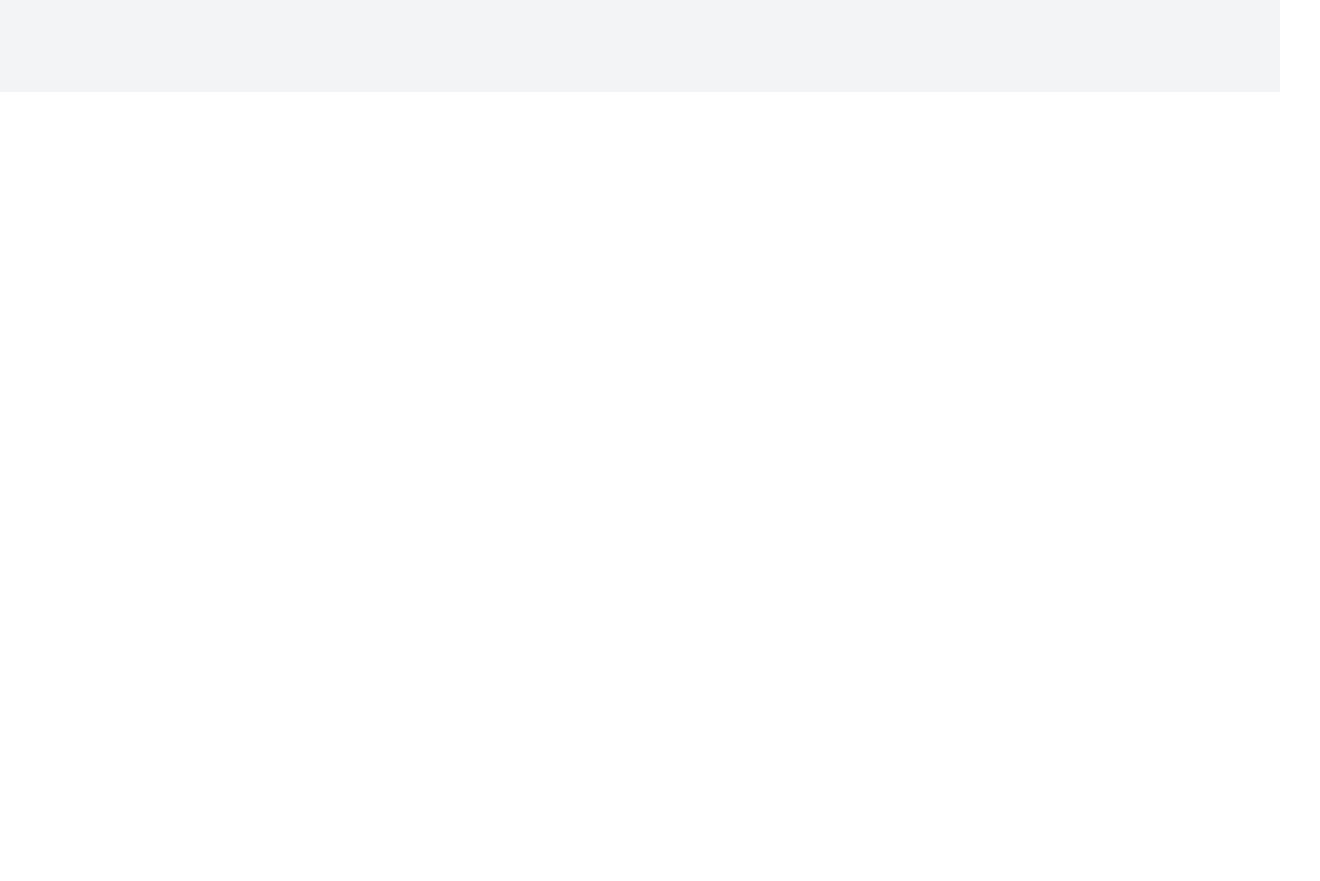
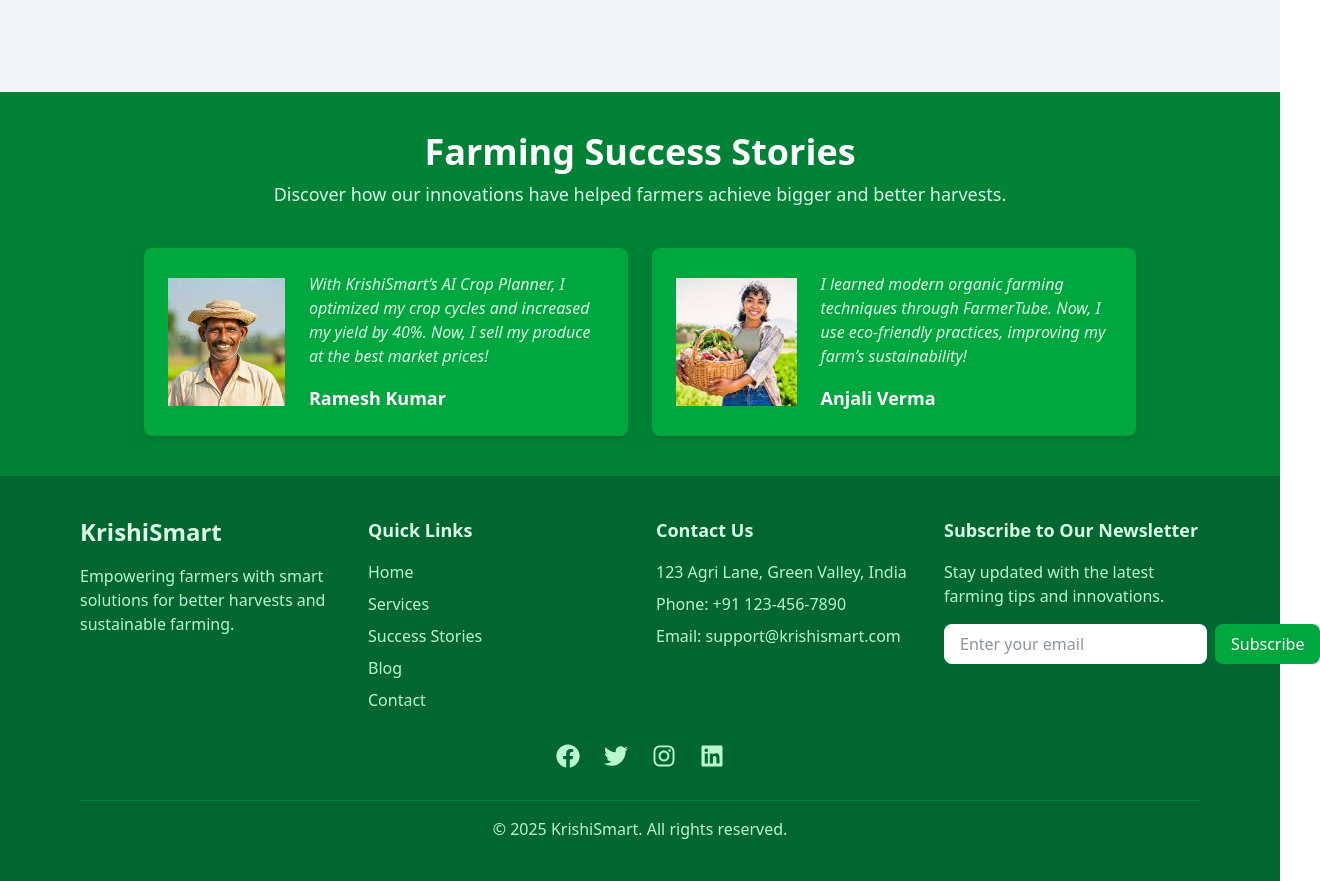
Before and after one commit to myselfprince/krishi-smart-3, a Next.js app: page / in a window 1280 px wide. Shown: the part 1520-2401 px from the top of the page, 1320 px wide, since content can reach past the window. Before the commit the page ends 1612 px from the top, so only its background shows below. Built offline with nearby package versions, Linux system fonts and the light colour scheme; no server answers.

Commit message:
success stories and footer added

```diff
--- a/src/app/page.js
+++ b/src/app/page.js
@@ -1,5 +1,7 @@
+import Footer from "@/components/Footer";
 import Homepage from "@/components/Homepage";
 import Services from "@/components/Services";
+import SuccessStories from "@/components/SuccessStories";
 import Image from "next/image";
 
 export default function Home() {
@@ -7,6 +9,9 @@ export default function Home() {
     <>
       <Homepage />
       <Services />
+      <SuccessStories />
+
+      <Footer />
     </>
   );
 }
--- /dev/null
+++ b/src/components/Footer.js
@@ -0,0 +1,118 @@
+'use client';
+
+import { FaFacebook, FaTwitter, FaInstagram, FaLinkedin } from "react-icons/fa";
+
+const Footer = () => {
+
+    const handleSubmit = (e) => {
+        e.preventDefault();
+        alert("Subscribed!"); // Replace with actual API call
+      };
+
+  return (
+    <footer className="bg-green-800 text-white py-10">
+      <div className="max-w-6xl mx-auto px-4">
+        {/* Main Footer Content */}
+        <div className="grid grid-cols-1 md:grid-cols-4 gap-8">
+          {/* Branding/Logo Area */}
+          <div>
+            <h3 className="text-2xl font-bold text-green-100 mb-4">KrishiSmart</h3>
+            <p className="text-green-200">
+              Empowering farmers with smart solutions for better harvests and sustainable farming.
+            </p>
+          </div>
+
+          {/* Quick Links */}
+          <div>
+            <h4 className="text-lg font-semibold text-green-100 mb-4">Quick Links</h4>
+            <ul className="space-y-2">
+              <li>
+                <a href="/" className="text-green-200 hover:text-white transition-colors">
+                  Home
+                </a>
+              </li>
+              <li>
+                <a href="/services" className="text-green-200 hover:text-white transition-colors">
+                  Services
+                </a>
+              </li>
+              <li>
+                <a href="/success-stories" className="text-green-200 hover:text-white transition-colors">
+                  Success Stories
+                </a>
+              </li>
+              <li>
+                <a href="/blog" className="text-green-200 hover:text-white transition-colors">
+                  Blog
+                </a>
+              </li>
+              <li>
+                <a href="/contact" className="text-green-200 hover:text-white transition-colors">
+                  Contact
+                </a>
+              </li>
+            </ul>
+          </div>
+
+          {/* Contact Information */}
+          <div>
+            <h4 className="text-lg font-semibold text-green-100 mb-4">Contact Us</h4>
+            <p className="text-green-200 mb-2">
+              123 Agri Lane, Green Valley, India
+            </p>
+            <p className="text-green-200 mb-2">Phone: +91 123-456-7890</p>
+            <p className="text-green-200">
+              Email: <a href="mailto:support@krishismart.com" className="hover:text-white transition-colors">support@krishismart.com</a>
+            </p>
+          </div>
+
+          {/* Newsletter Subscription */}
+          <div>
+            <h4 className="text-lg font-semibold text-green-100 mb-4">Subscribe to Our Newsletter</h4>
+            <p className="text-green-200 mb-4">
+              Stay updated with the latest farming tips and innovations.
+            </p>
+            <form onSubmit={handleSubmit} className="flex flex-col sm:flex-row gap-2">
+              <input
+                type="email"
+                placeholder="Enter your email"
+                className="px-4 py-2 rounded-lg text-gray-800 bg-white focus:outline-none focus:ring-2 focus:ring-green-500"
+              />
+              <button
+                type="submit"
+                className="bg-green-600 text-white px-4 py-2 rounded-lg hover:bg-green-700 transition-colors cursor-pointer"
+              >
+                Subscribe
+              </button>
+            </form>
+          </div>
+        </div>
+
+        {/* Social Media Icons */}
+        <div className="flex justify-center space-x-6 mt-8">
+          <a href="https://facebook.com" target="_blank" rel="noopener noreferrer" className="text-green-200 hover:text-white transition-colors">
+            <FaFacebook size={24} />
+          </a>
+          <a href="https://twitter.com" target="_blank" rel="noopener noreferrer" className="text-green-200 hover:text-white transition-colors">
+            <FaTwitter size={24} />
+          </a>
+          <a href="https://instagram.com" target="_blank" rel="noopener noreferrer" className="text-green-200 hover:text-white transition-colors">
+            <FaInstagram size={24} />
+          </a>
+          <a href="https://linkedin.com" target="_blank" rel="noopener noreferrer" className="text-green-200 hover:text-white transition-colors">
+            <FaLinkedin size={24} />
+          </a>
+        </div>
+
+        {/* Copyright Notice */}
+        <div className="border-t border-green-700 mt-8 pt-4 text-center">
+          <p className="text-green-200">
+            &copy; {new Date().getFullYear()} KrishiSmart. All rights reserved.
+          </p>
+        </div>
+      </div>
+    </footer>
+  );
+};
+
+export default Footer;
--- a/src/components/Services.js
+++ b/src/components/Services.js
@@ -115,7 +115,7 @@ export default function Home() {
               {service.title}
             </h2>
             <p className="text-gray-600 mb-4">{service.description}</p>
-            <button className="bg-green-700 text-white px-4 py-2 rounded hover:bg-green-800 transition-colors">
+            <button className="bg-green-700 text-white px-4 py-2 rounded hover:bg-green-800 transition-colors cursor-pointer">
               {service.buttonText}
             </button>
           </div>
--- a/src/components/SuccessStories.js
+++ b/src/components/SuccessStories.js
@@ -1,13 +1,13 @@
 const SuccessStories = () => {
     const stories = [
       {
-        image: "https://via.placeholder.com/150", // Placeholder image; replace with actual image URL
+        image: "/ss/2.png", // Placeholder image; replace with actual image URL
         quote:
           "With KrishiSmart’s AI Crop Planner, I optimized my crop cycles and increased my yield by 40%. Now, I sell my produce at the best market prices!",
         name: "Ramesh Kumar",
       },
       {
-        image: "https://via.placeholder.com/150", // Placeholder image; replace with actual image URL
+        image: "/ss/1.png", // Placeholder image; replace with actual image URL
         quote:
           "I learned modern organic farming techniques through FarmerTube. Now, I use eco-friendly practices, improving my farm’s sustainability!",
         name: "Anjali Verma",
@@ -33,11 +33,11 @@ const SuccessStories = () => {
                 className="flex flex-col md:flex-row items-center bg-green-600 rounded-lg p-6 shadow-md"
               >
                 {/* Image */}
-                <div className="w-32 h-32 mb-4 md:mb-0 md:mr-6">
+                <div className="w-32 h-32 mb-4 md:w-[400px] md:mb-0 md:mr-6">
                   <img
                     src={story.image}
                     alt={story.name}
-                    className="w-full h-full object-cover rounded-full"
+                    className="w-full h-full object-cover rounded-full md:rounded-none"
                   />
                 </div>
                 {/* Quote and Name */}
```
Also changed, not shown: public/ss/1.png (added), public/ss/2.png (added).
